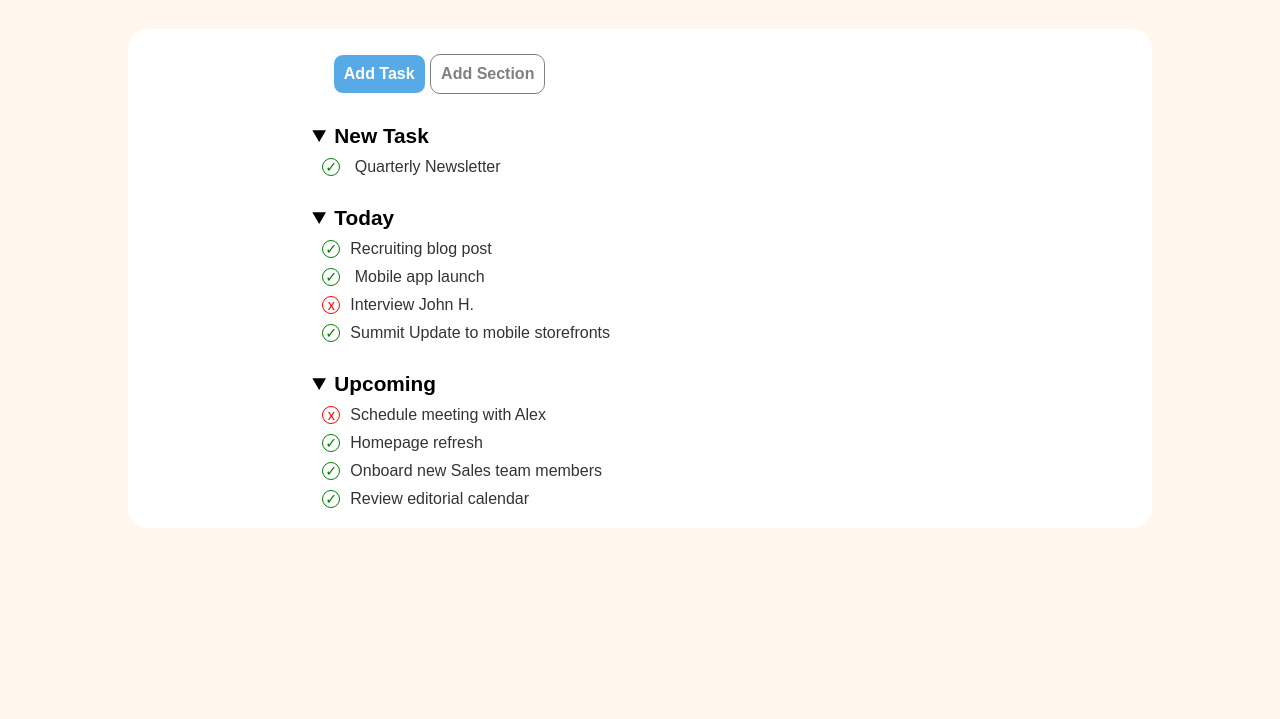
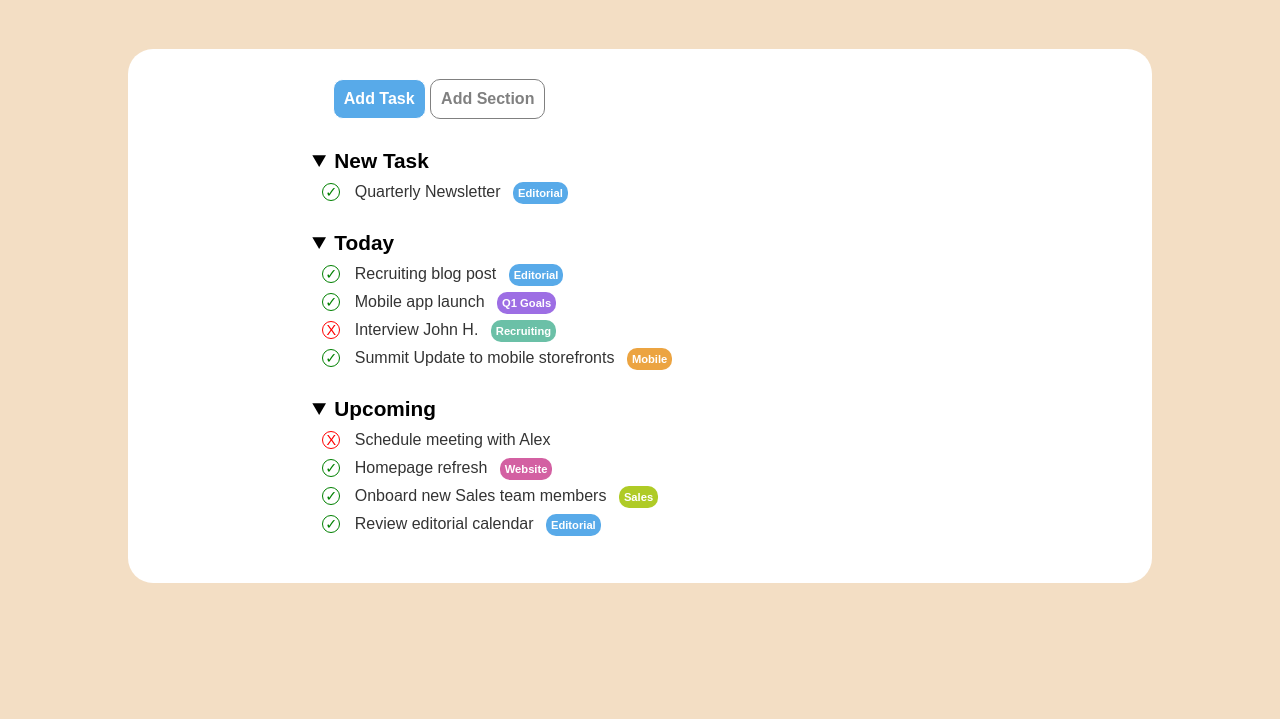
Before and after one commit to AlessandroMontenero/html-css-toboolist, a plain HTML site: page index.html in a window 1280 px wide. Shown: the part 81-800 px from the top of the page. Drawn offline with Linux system fonts and the light colour scheme.

Commit message:
added labels + some css&html fix

```diff
--- a/css/style.css
+++ b/css/style.css
@@ -2,7 +2,7 @@ body {
     margin: 0;
     padding: 0;
     box-sizing: border-box;
-    background-color: rgb(255, 247, 237);
+    background-color: rgb(243, 222, 196);
     font-family: Arial, Helvetica, sans-serif;
 }
 
@@ -31,15 +31,18 @@ h1 {
 /* Main Board */
 
 main {
-    margin: 40px 10%;
+    margin: 60px 10%;
     background-color: white;
-    border-radius: 20px;
+    border-radius: 25px;
 }
 
 .cardhead {
-    padding: 25px 20% 20px;
+    padding: 30px 20% 20px;
 }
 
+.cardbody {
+    padding: 0px 0px 30px;
+}
 /* Buttons */
 
 .btn {
@@ -53,7 +56,7 @@ main {
 }
 
 .btn:enabled {
-    background-color: rgb(88, 170, 230);
+    background-color: rgb(88, 170, 233);
 }
 
 .btn:disabled {
@@ -97,5 +100,46 @@ div.true::before {
 
 div.false::before {
     color: red;
-    content: "x"
+    content: "X"
 }
+
+/* Labels */
+
+span.label::after {
+    padding: 5px;
+    margin: auto 8px;
+    font-size: 0.7rem;
+    border-radius: 10px;
+    color: white;
+    font-weight: bold;
+}
+
+span.editorial::after {
+    content:"Editorial";
+    background-color: rgb(88, 170, 233);
+}
+
+span.q1_goals::after {
+    content: "Q1 Goals";
+    background-color: rgb(157, 110, 228);
+}
+
+span.recruiting::after {
+    content:"Recruiting";
+    background-color: rgb(107, 192, 167);
+}
+
+span.mobile::after {
+    content:"Mobile";
+    background-color: rgb(236, 164, 65);
+}
+
+span.website::after {
+    content: "Website";
+    background-color: rgb(211, 96, 162);
+}
+
+span.sales::after {
+    content: "Sales";
+    background-color: rgb(175, 203, 38);
+}
--- a/index.html
+++ b/index.html
@@ -24,23 +24,48 @@
                 <details open>
                     <summary>New Task</summary>
                     <div class="task true">
-                        Quarterly Newsletter</div>
+                        Quarterly Newsletter
+                        <span class="label editorial"></span>
+                    </div>
                 </details>
 
                 <details open>
                     <summary>Today</summary>
-                    <div class="task true">Recruiting blog post</div>
-                    <div class="task true"> Mobile app launch</div>
-                    <div class="task false">Interview John H.</div>
-                    <div class="task true">Summit Update to mobile storefronts</div>
+                    <div class="task true">
+                        Recruiting blog post
+                        <span class="label editorial"></span>
+                    </div>
+                    <div class="task true">
+                        Mobile app launch
+                        <span class="label q1_goals"></span>
+                    </div>
+                    <div class="task false">
+                        Interview John H.
+                        <span class="label recruiting"></span>
+                    </div>
+                    <div class="task true">
+                        Summit Update to mobile storefronts
+                        <span class="label mobile"></span>
+                    </div>
                 </details>
 
                 <details open>
                     <summary>Upcoming</summary>
-                    <div class="task false">Schedule meeting with Alex</div>
-                    <div class="task true">Homepage refresh</div>
-                    <div class="task true">Onboard new Sales team members</div>
-                    <div class="task true">Review editorial calendar</div>
+                    <div class="task false">
+                        Schedule meeting with Alex
+                    </div>
+                    <div class="task true">
+                        Homepage refresh
+                        <span class="label website"></span>
+                    </div>
+                    <div class="task true">
+                        Onboard new Sales team members
+                        <span class="label sales"></span>
+                    </div>
+                    <div class="task true">
+                        Review editorial calendar
+                        <span class="label editorial"></span>
+                    </div>
                 </details>
             </div>
         </main>
```
